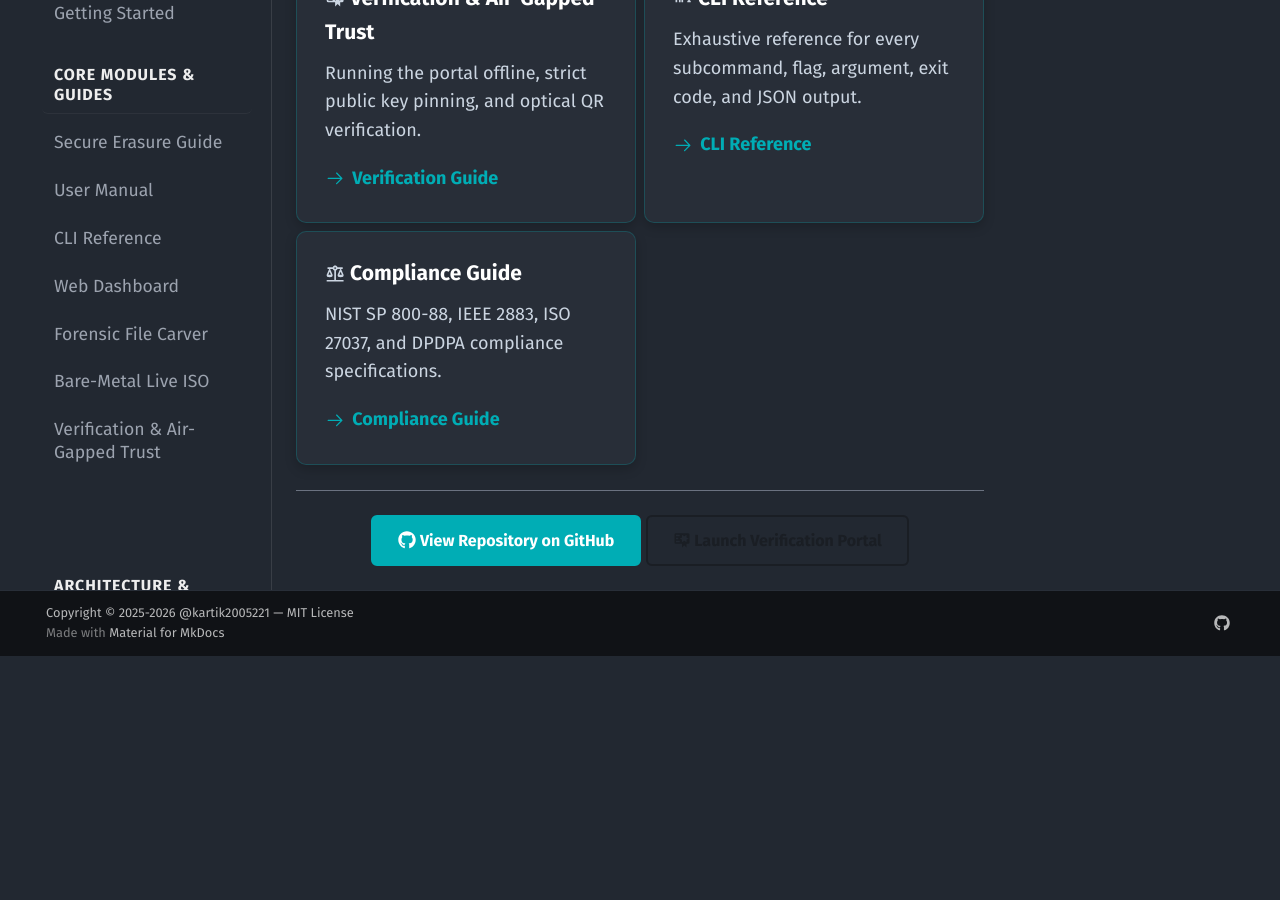
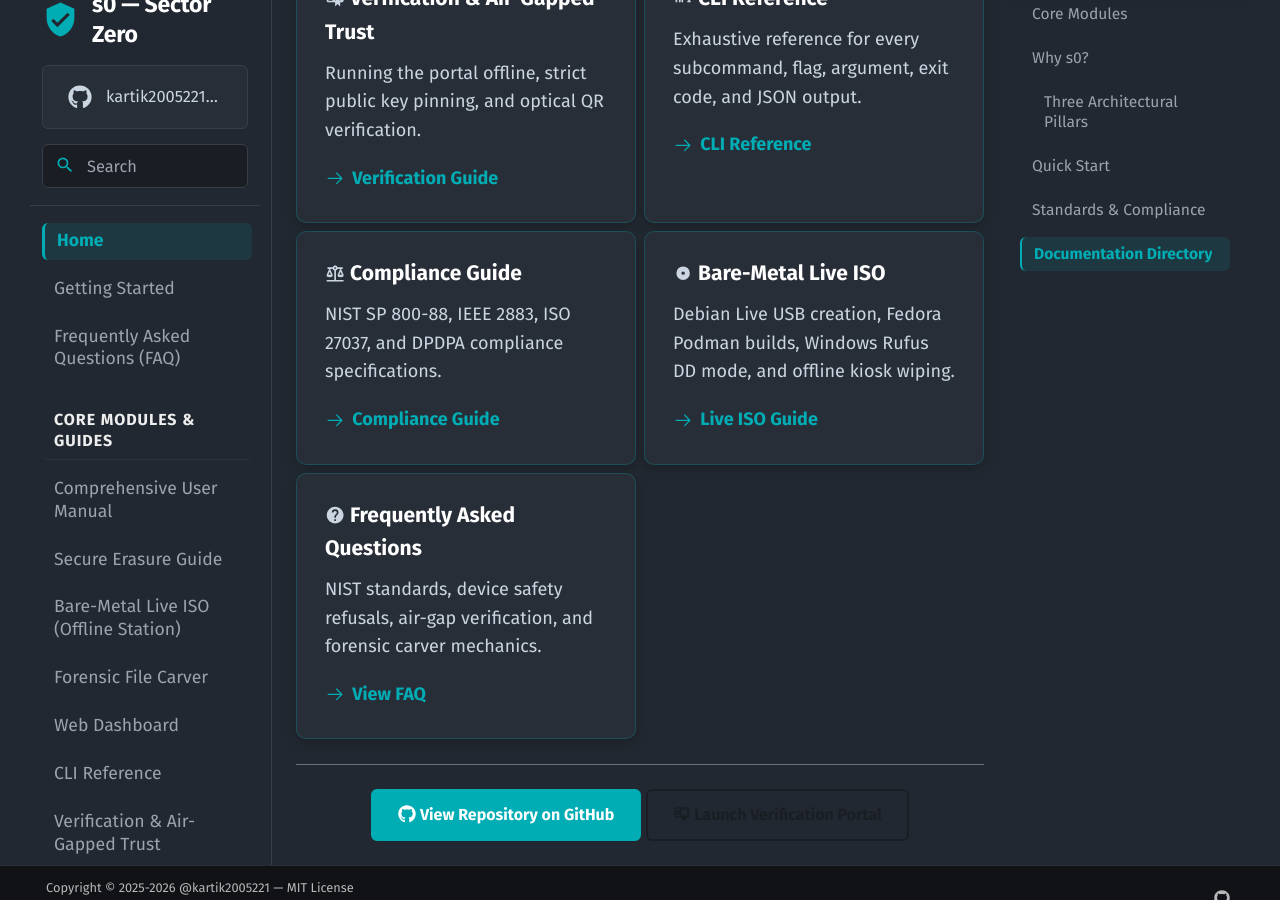
Before and after one commit to kartik2005221/s0, an MkDocs documentation site: the page built from docs/index.md, in a window 1280 px wide and 900 px high, scrolled down 5490 px. Built offline with MkDocs 1.6.1 and Material for MkDocs 9.7.7, drawn with Linux system fonts in a browser that asks for light colours; comment, search, counter and statistics services are not loaded; the version menu is left out; before the commit the page ends 6146 px from its top, so only the background shows below that.

Commit message:
docs(nav): optimize documentation navigation order and index cards
- Promote Frequently Asked Questions (FAQ) right after Getting Started for quick access
- Reorder Core Modules & Guides to lead with Comprehensive User Manual and Bare-Metal Live ISO
- Reorganize Developer & Defense section into logical evaluation and project flow
- Add Bare-Metal Live ISO and FAQ cards to home page Documentation Directory

```diff
--- a/docs/index.md
+++ b/docs/index.md
@@ -217,6 +217,18 @@ s0's sanitization algorithms and evidence collection protocols are mapped direct
 
     [:octicons-arrow-right-24: Compliance Guide](COMPLIANCE.md)
 
+-   :material-disc: **Bare-Metal Live ISO**
+
+    Debian Live USB creation, Fedora Podman builds, Windows Rufus DD mode, and offline kiosk wiping.
+
+    [:octicons-arrow-right-24: Live ISO Guide](LIVE_ISO_BUILD_GUIDE.md)
+
+-   :material-help-circle: **Frequently Asked Questions**
+
+    NIST standards, device safety refusals, air-gap verification, and forensic carver mechanics.
+
+    [:octicons-arrow-right-24: View FAQ](faq.md)
+
 </div>
 
 ---
--- a/mkdocs.yml
+++ b/mkdocs.yml
@@ -121,13 +121,14 @@ plugins:
 nav:
   - Home: index.md
   - Getting Started: getting-started.md
+  - Frequently Asked Questions (FAQ): faq.md
   - Core Modules & Guides:
+      - Comprehensive User Manual: USER_MANUAL.md
       - Secure Erasure Guide: secure-erasure-guide.md
-      - User Manual: USER_MANUAL.md
+      - Bare-Metal Live ISO (Offline Station): LIVE_ISO_BUILD_GUIDE.md
+      - Forensic File Carver: forensic-carving-guide.md
+      - Web Dashboard: web-dashboard.md
       - CLI Reference: cli-reference.md
-      - Web Dashboard: web-dashboard.md
-      - Forensic File Carver: forensic-carving-guide.md
-      - Bare-Metal Live ISO: LIVE_ISO_BUILD_GUIDE.md
       - Verification & Air-Gapped Trust: VERIFICATION_AND_DEPLOYMENT.md
   - Architecture & Engineering:
       - System Architecture: ARCHITECTURE.md
@@ -143,11 +144,10 @@ nav:
           - macOS Native APFS: platforms/macos.md
           - Windows Native Storage: platforms/windows.md
   - Developer & Defense:
-      - Contributing Guide: contributing.md
+      - Evaluator Handover: HANDOVER.md
+      - Pitch & Defense Outline: PITCH_OUTLINE.md
       - Forensic Test Plan & QA: TEST_PLAN.md
       - Agentic AI & High-Risk Safety: agentic-ai.md
-      - Evaluator Handover: HANDOVER.md
-      - Pitch & Defense Outline: PITCH_OUTLINE.md
+      - Contributing Guide: contributing.md
       - Changelog & Releases: changelog.md
-      - FAQ: faq.md
   - Verification Portal ↗: https://s0-vp.vercel.app/
```
